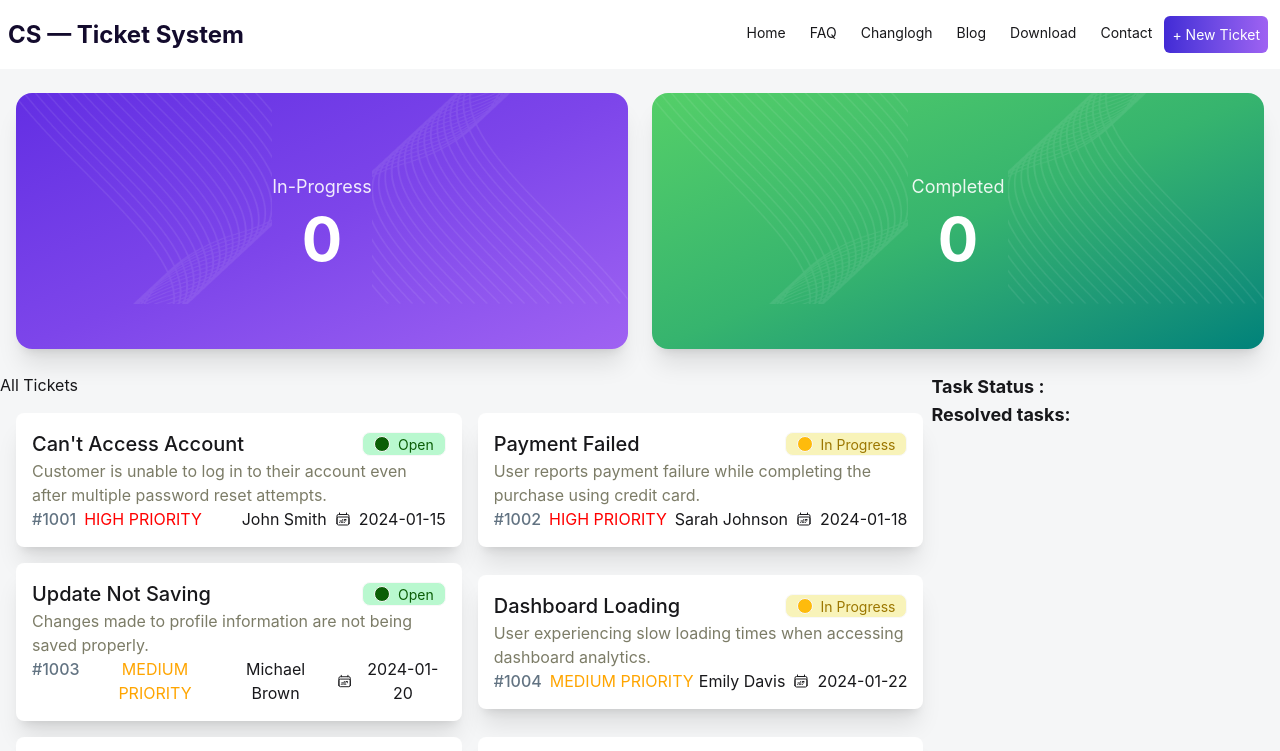
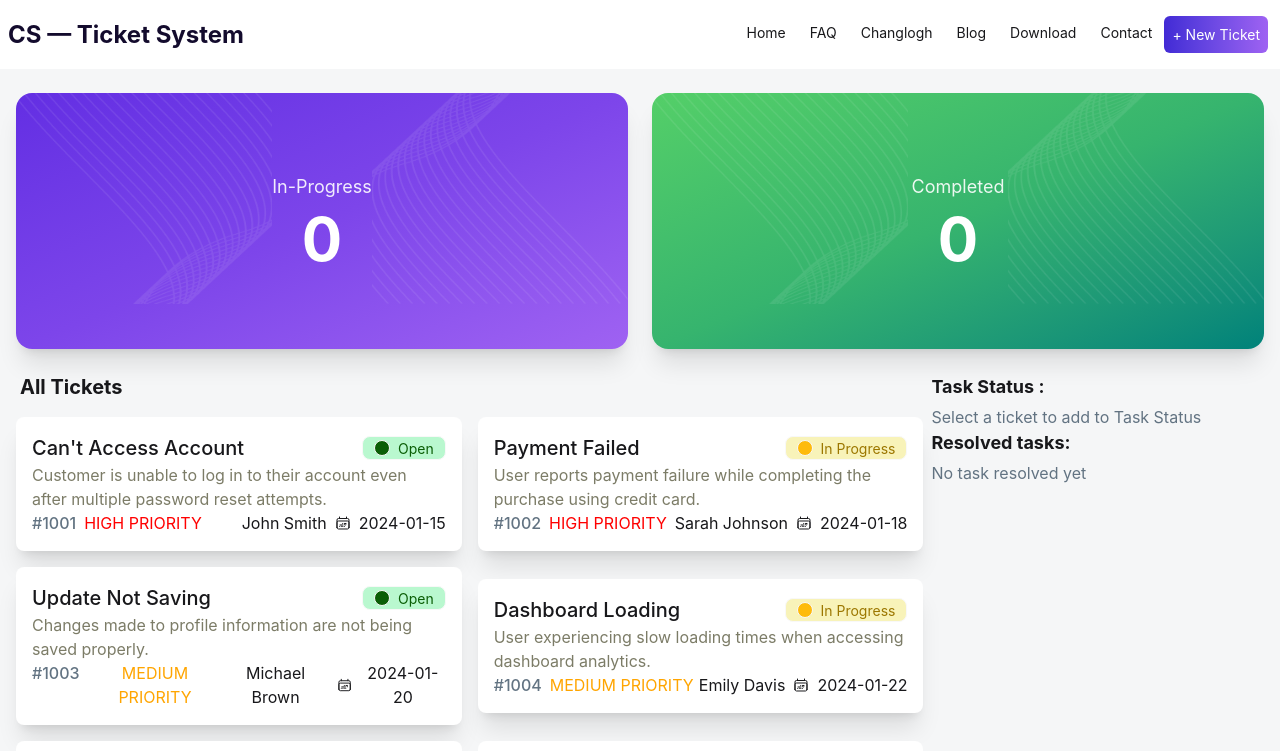
Before and after one commit to Moez1913/ticket_system, a React (Vite) app: page / in a window 1280 px wide. Shown: the top 751 px of the page. Built offline with nearby package versions, Linux system fonts and the light colour scheme.

Commit message:
conditional message added to task section

```diff
--- a/src/Components/AllTickets.jsx
+++ b/src/Components/AllTickets.jsx
@@ -39,8 +39,8 @@ const AllTickets = ( {setTicketLength,setResolvedLength} ) => {
   return (
    <div className="grid grid-cols-1  lg:grid-cols-7 gap-6">
 
-     <div className=" grid order-2 lg:order-1 lg:col-span-5 mx-auto gap-4">
-      <h2>All Tickets</h2>
+     <div className="grid order-2 lg:order-1 lg:col-span-5 mx-auto gap-4">
+      <h2 className="text-xl font-bold ml-5">All Tickets</h2>
       <div className="grid grid-cols-1 md:grid-cols-2 mx-auto gap-4">
      {
         tickets.map(ticket => <Card key={ticket.id} ticket={ticket} handleClick={handleClick}></Card>)
@@ -51,6 +51,9 @@ const AllTickets = ( {setTicketLength,setResolvedLength} ) => {
 
       <div className=" flex flex-col mx-auto gap-1 ">
         <h className="text-lg font-bold">Task Status :</h>
+        {
+          selectedTicket.length === 0 && <p className="text-[#627382]">Select a ticket to add to Task Status</p>
+        }
           {
             selectedTicket.map(ticket => <div className="card gap-1 p-4 bg-white shadow-2xl ">
               <h2 className="text-lg font-bold">{ticket.title}</h2>
@@ -60,6 +63,9 @@ const AllTickets = ( {setTicketLength,setResolvedLength} ) => {
       </div>
       <div className="gap-1 flex flex-col mx-auto">
         <h2 className="text-lg font-bold">Resolved tasks:</h2>
+        {
+          resolvedTicket.length === 0 && <p className="text-[#627382]">No task resolved yet</p>
+        }
           {
             resolvedTicket.map(ticket => <div className="card bg-white shadow-2xl p-4 ">
               <h2>{ticket.title}</h2>
```
